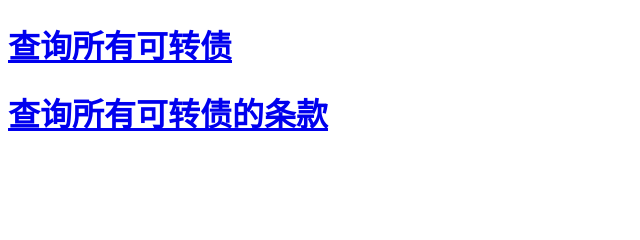
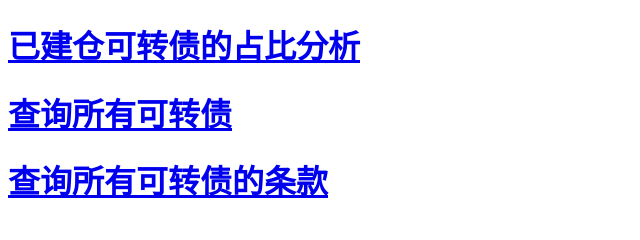
Before and after one commit to winsert/myweb, a Flask app: template app/templates/index.html in a window 1280 px wide. Shown: the part 195-435 px from the top of the page, without its empty margins (0-640 px from the left). Run offline with Flask 2, Linux system fonts and the light colour scheme; the template is opened without the code that fills it, so the values that code supplies are empty.

Commit message:
增加占比分析页面

```diff
--- a/app/templates/index.html
+++ b/app/templates/index.html
@@ -164,6 +164,7 @@
 
 </table>
 
+<a href='./zb'><h1>已建仓可转债的占比分析</h1></a>
 <a href='./cb'><h1>查询所有可转债</h1></a>
 <a href='./tk'><h1>查询所有可转债的条款</h1></a>
 
```
